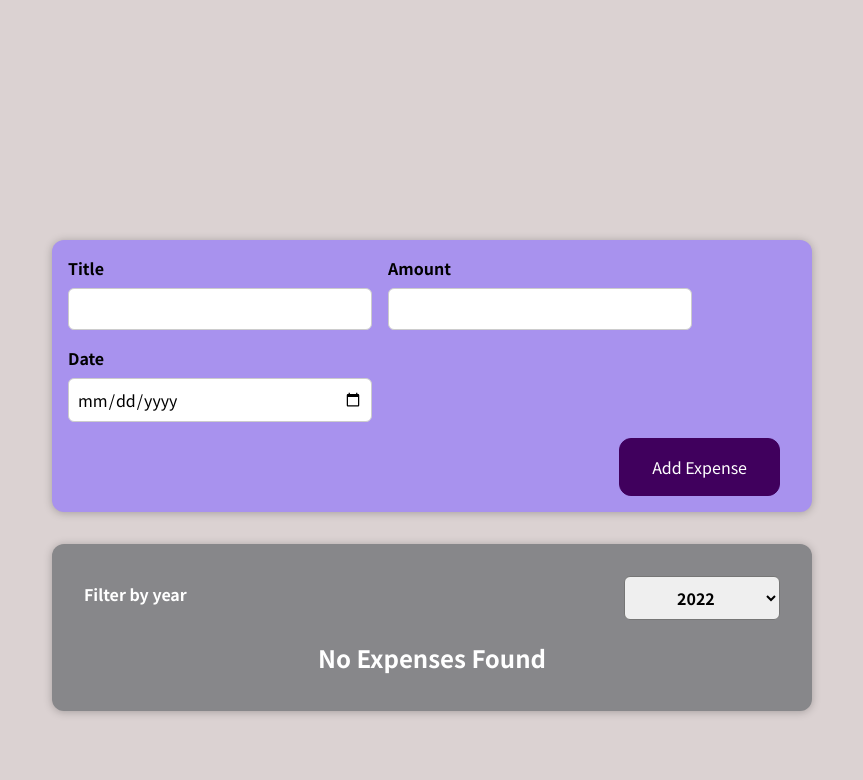
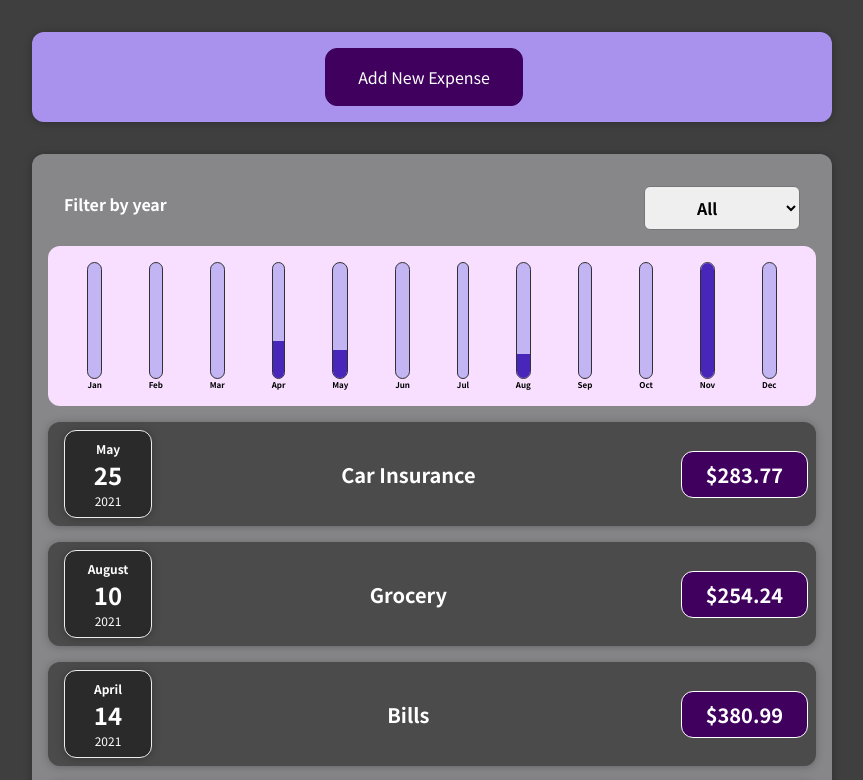
Before and after one commit to rahie-works/Expense-Tracker, a React (Create React App) app: page / in a window 1280 px wide. Shown: the top 780 px of the page, without its empty margins (208-1071 px from the left). Built offline with nearby package versions, Linux system fonts and the light colour scheme.

Commit message:
#4: Dynamic Chart for Expenses

```diff
--- /dev/null
+++ b/src/Components/css/Chart.css
@@ -0,0 +1,9 @@
+.chart {
+    padding: 1rem;
+    border-radius: 12px;
+    background-color: #f8dfff;
+    text-align: center;
+    display: flex;
+    justify-content: space-around;
+    height: 10rem;
+  }
--- /dev/null
+++ b/src/Components/css/ChartBar.css
@@ -0,0 +1,30 @@
+.chart-bar {
+    height: 100%;
+    display: flex;
+    flex-direction: column;
+    align-items: center;
+  }
+
+  .chart-bar__inner {
+    height: 100%;
+    width: 100%;
+    border: 1px solid #313131;
+    border-radius: 12px;
+    background-color: #c3b4f3;
+    overflow: hidden;
+    display: flex;
+    flex-direction: column;
+    justify-content: flex-end;
+  }
+
+  .chart-bar__fill {
+    background-color: #4826b9;
+    width: 100%;
+    transition: all 0.3s ease-out;
+  }
+
+  .chart-bar__label {
+    font-weight: bold;
+    font-size: 0.5rem;
+    text-align: center;
+  }
--- a/src/Components/css/NewExpense.css
+++ b/src/Components/css/NewExpense.css
@@ -18,6 +18,7 @@
     color: white;
     border-radius: 12px;
     margin-right: 1rem;
+    max-width: 95%;
   }
 
   .new-expense button:hover,
--- a/src/Components/js/Data/Expense.js
+++ b/src/Components/js/Data/Expense.js
@@ -4,6 +4,7 @@ import '../../css/Expenses.css'
 import ExpenseFilter from '../UI/ExpenseFilter';
 import '../../css/ExpenseItem.css';
 import ExpensesList from './ExpensesList';
+import ExpenseChart from './ExpenseChart';
 
 const Expense = (props) => {
     const [year, setYear] = useState('')
@@ -19,6 +20,7 @@ const Expense = (props) => {
         <div>
             <Card className="expenses">
                 <ExpenseFilter value={year} onYearSelection={yearSelected}/>
+                <ExpenseChart expense={filteredExpenses}/>
                 <ExpensesList data={filteredExpenses}/>
             </Card>
         </div>
--- /dev/null
+++ b/src/Components/js/Data/ExpenseChart.js
@@ -0,0 +1,33 @@
+import React from 'react';
+import Chart from '../UI/Chart';
+
+const ExpenseChart = (props) => {
+
+    const chartDataPoints = [
+        {label: 'Jan', value: 0},
+        {label: 'Feb', value: 0},
+        {label: 'Mar', value: 0},
+        {label: 'Apr', value: 0},
+        {label: 'May', value: 0},
+        {label: 'Jun', value: 0},
+        {label: 'Jul', value: 0},
+        {label: 'Aug', value: 0},
+        {label: 'Sep', value: 0},
+        {label: 'Oct', value: 0},
+        {label: 'Nov', value: 0},
+        {label: 'Dec', value: 0}
+    ];
+
+    for (const expense of props.expense) {
+        const expenseMonth = expense.date.getMonth();
+        chartDataPoints[expenseMonth].value += expense.amount
+    }
+
+    return (
+        <div>
+            <Chart chartData={chartDataPoints}/>
+        </div>
+    )
+}
+
+export default ExpenseChart;
--- a/src/Components/js/NewData/ExpenseForm.js
+++ b/src/Components/js/NewData/ExpenseForm.js
@@ -22,6 +22,9 @@ const ExpenseForm = (props) => {
 
     const submitHandler = (event) => {
         event.preventDefault();
+        console.log(event)
+        if(enteredTitle !== "" && enteredAmount !== "" && enteredDate !== "" ) {
+            console.log('EnteredTitle : ', enteredTitle)
             const expenseData = {
                 title: enteredTitle,
                 amount: enteredAmount,
@@ -31,6 +34,9 @@ const ExpenseForm = (props) => {
             setEnteredAmount('')
             setEnteredTitle('')
             setEnteredDate('')
+        } else {
+            props.onSavingNewData(null)
+        }
     }
 
     return (
@@ -56,6 +62,7 @@ const ExpenseForm = (props) => {
             </div>
         </div>
         <div className='new-expense__actions'>
+            <button type='button' onClick={props.onCancel}>Cancel</button>
             <button type='submit'>Add Expense</button>
         </div>
     </form>
--- a/src/Components/js/NewData/NewExpense.js
+++ b/src/Components/js/NewData/NewExpense.js
@@ -1,21 +1,37 @@
-import React from 'react'
+import React, {useState} from 'react'
 import ExpenseForm from './ExpenseForm';
 import '../../css/NewExpense.css'
 
 const NewExpense = (props) => {
 
+    const [showNewExpense, setShowNewExpense] = useState(false)
+
     const savedNewData = (newData) => {
+        if(newData != null) {
             const expenseNewData = {
                 ...newData,
                 id: (props.idLength + 1)
             };
             console.log("Id " + expenseNewData.id)
             props.onNewExpenseEntry(expenseNewData)
+            setShowNewExpense(false)
+        } else {
+            alert('All entries are mandatory.!')
+        }
+    }
+
+    const showForm = () => {
+        setShowNewExpense(true)
+    }
+
+    const hideForm = () => {
+        setShowNewExpense(false)
     }
 
     return (
         <div className='new-expense'>
-        <ExpenseForm onSavingNewData={savedNewData}/>
+            {!showNewExpense && <button title="Add New Expense" onClick={showForm}>Add New Expense</button>}
+            {showNewExpense && <ExpenseForm onSavingNewData={savedNewData} onCancel={hideForm}/>}
         </div>
         );
 }
--- /dev/null
+++ b/src/Components/js/UI/Chart.js
@@ -0,0 +1,25 @@
+import React from 'react';
+import '../../css/Chart.css'
+import ChartBar from './ChartBar';
+
+const Chart = (props) => {
+
+    const allValues = props.chartData.map(values => values.value)
+    const maxAmountValue = Math.max(...allValues)
+
+    return (
+        <div className='chart'>
+            {props.chartData.map((dataPoints) => (
+                <ChartBar
+                key={dataPoints.label}
+                value={dataPoints.value}
+                maxValue={maxAmountValue}
+                label={dataPoints.label}
+                />
+            ))}
+
+        </div>
+    )
+}
+
+export default Chart;
--- /dev/null
+++ b/src/Components/js/UI/ChartBar.js
@@ -0,0 +1,22 @@
+import React from 'react';
+import '../../css/ChartBar.css';
+
+const ChartBar = (props) => {
+
+    let barHeight = '0%'
+    if (props.maxValue > 0) {
+        barHeight = Math.round((props.value/props.maxValue) * 100) + '%'
+    }
+
+    console.log('Reached')
+    return (
+        <div className='chart-bar'>
+            <div className='chart-bar__inner'>
+                <div className='chart-bar__fill' style={{height: barHeight}}></div>
+            </div>
+            <div className='chart-bar__label'>{props.label}</div>
+        </div>
+    )
+}
+
+export default ChartBar;
--- a/src/Components/js/UI/ExpenseFilter.js
+++ b/src/Components/js/UI/ExpenseFilter.js
@@ -2,7 +2,10 @@ import React,{useState} from 'react';
 import '../../css/Expensefilter.css';
 
 const ExpenseFilter = (props) => {
-    const [year,setYear] = useState('')
+    const [year,setYear] = useState('All')
+
+    props.onYearSelection(year)
+
     const yearSelected = (event) => {
         setYear(event.target.value)
         props.onYearSelection(event.target.value)
@@ -13,11 +16,11 @@ const ExpenseFilter = (props) => {
       <div className='expenses-filter__control'>
         <label>Filter by year</label>
         <select onChange={yearSelected}>
+          <option value='All'>All</option>
           <option value='2022'>2022</option>
           <option value='2021'>2021</option>
           <option value='2020'>2020</option>
           <option value='2019'>2019</option>
-          <option value='All'>All</option>
         </select>
       </div>
     </div>
--- a/src/index.css
+++ b/src/index.css
@@ -9,6 +9,6 @@ html {
 }
 
 body {
-  margin: 15rem;
-  background-color: #dbd2d2;
+  margin: 0;
+  background-color: #3f3f3f;
 }
```
Lines whose indentation alone changed are shown as unchanged.
